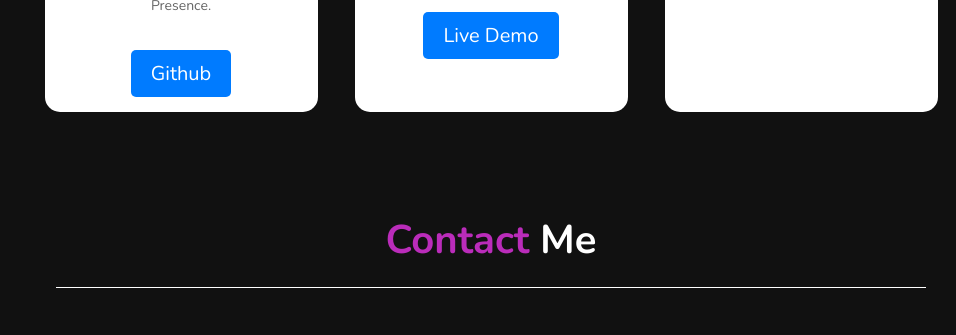
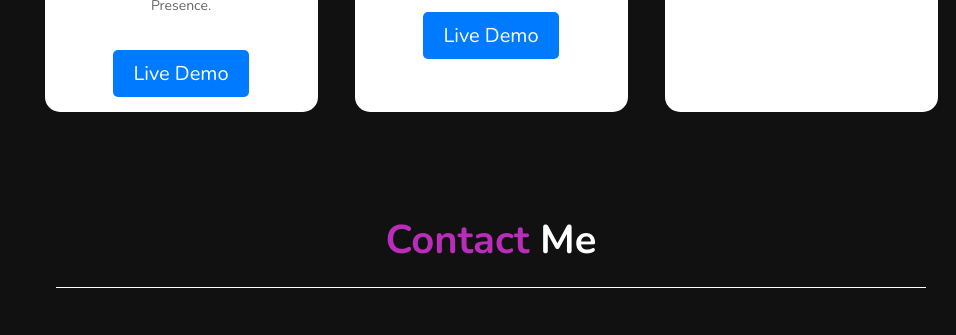
Before and after one commit to TanmayR0X/My-portfolio, a plain HTML site: page index.html in a window 1280 px wide. Shown: the part 3017-3352 px from the top of the page, without its empty margins (324-1280 px from the left). Drawn offline with nearby package versions, Linux system fonts and the light colour scheme; a web font is replaced by a local one.

Commit message:
Update index.html

```diff
--- a/index.html
+++ b/index.html
@@ -135,7 +135,7 @@
         <img src="assets/UI Design 3D Illustration.jpg" draggable="false" alt="Project 1" />
         <h3>Portfolio template</h3>
         <p>A clean, modern portfolio template designed to showcase your skills, projects, and experience with a responsive and easy-to-customize layout. Perfect for developers and creatives to build a strong online presence.</p>
-        <a href="https://tanmayr0x.github.io/Portfolio-template/" class="btn">Github</a>
+        <a href="https://tanmayr0x.github.io/Portfolio-template/" class="btn">Live Demo</a>
       </div>
 
       <div class="project-box">
```
